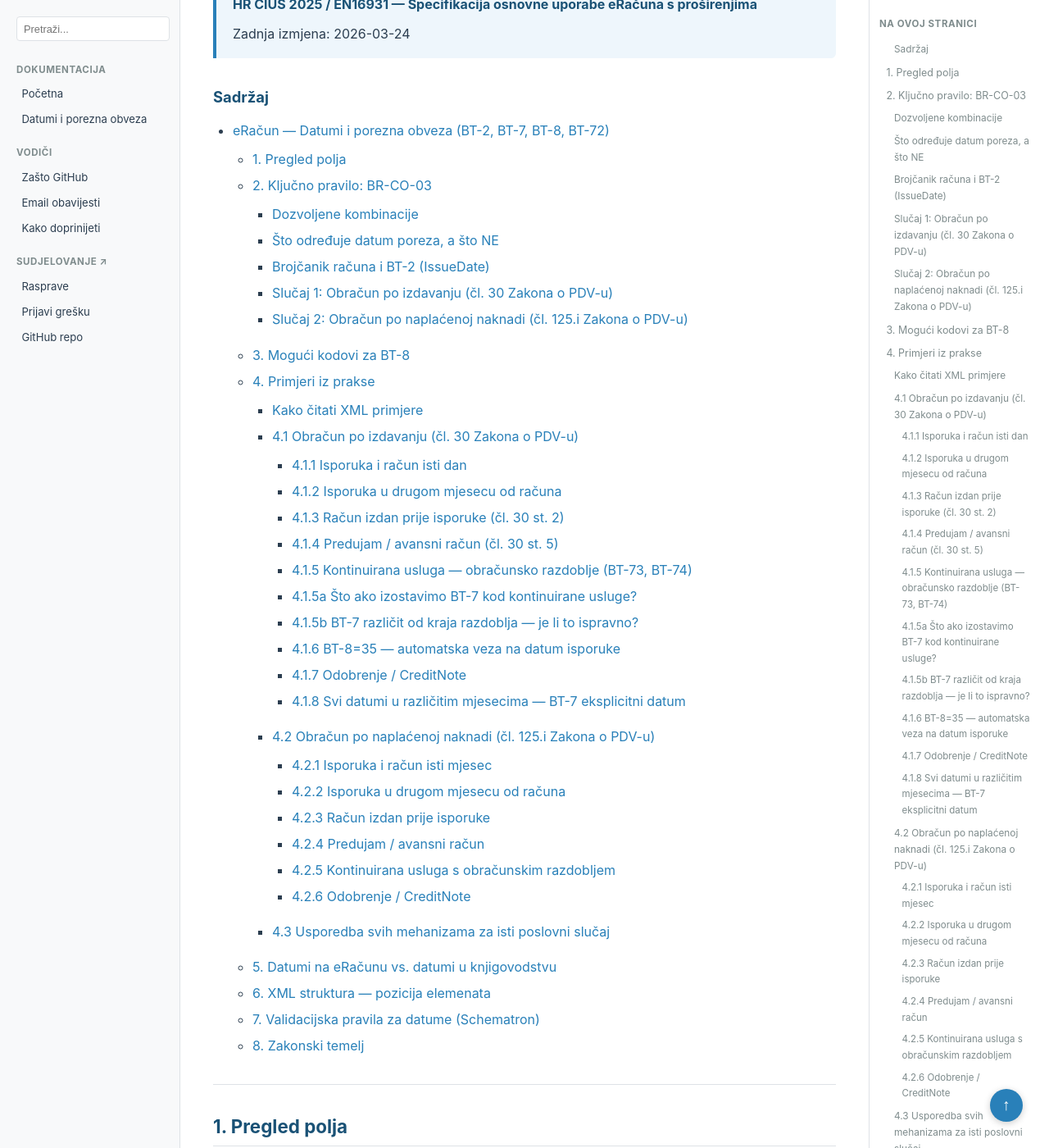
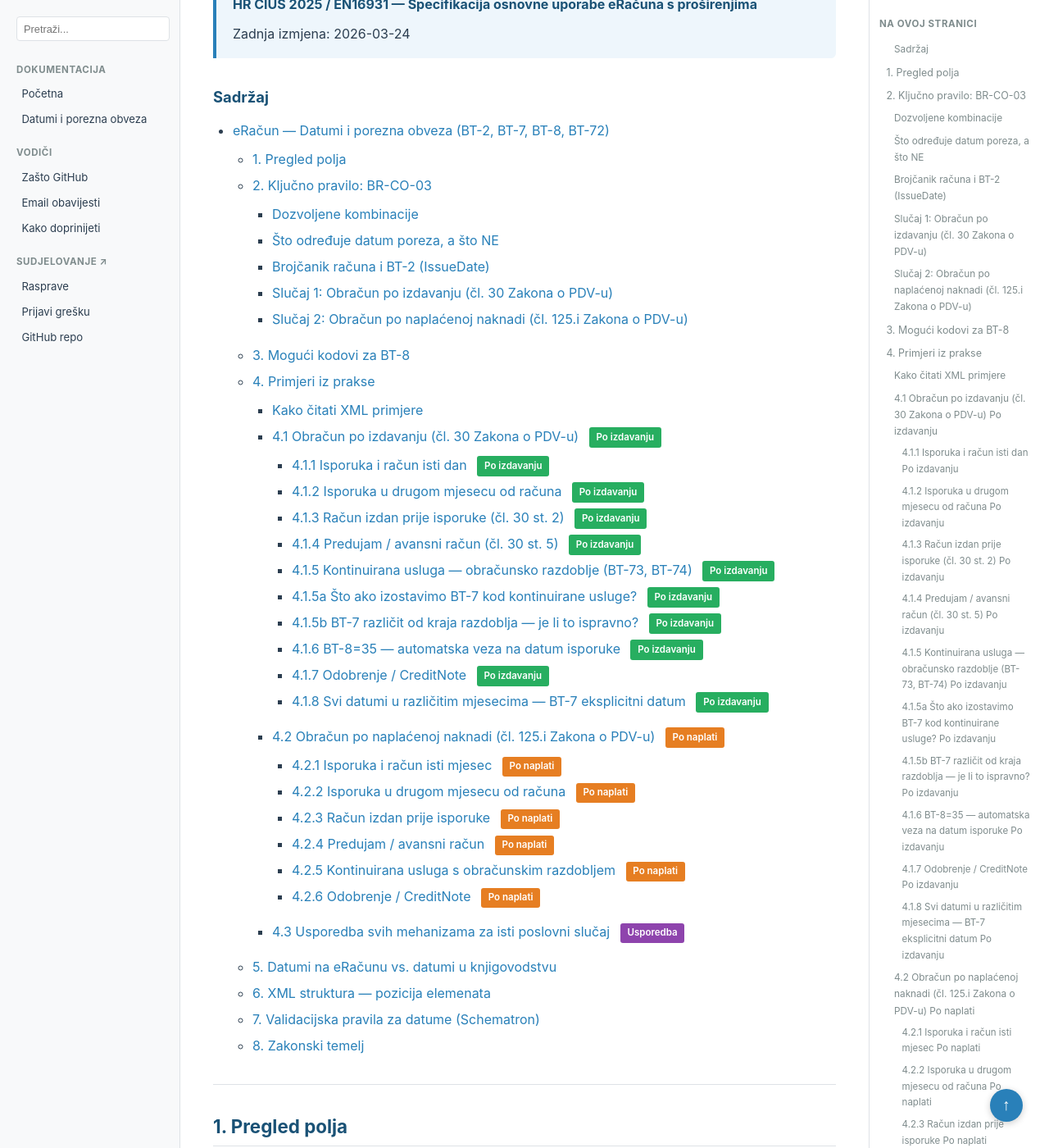
Before and after one commit to dageci/eracun-fiskalizacija-datumi, a Jekyll site: the page built from docs/eracun-datumi-poreza-workflow.md, in a window 1280 px wide and 1400 px high, scrolled down 419 px. Shown: the whole window at 82% size. Built offline with Jekyll 4.4.1, drawn with Linux system fonts in a browser that asks for light colours; some of the changed text lies outside the part shown.

Commit message:
dodani badgevi na sve primjere: Po izdavanju (zeleni), Po naplati (narancasti), Usporedba (ljubicasti)
Svaki primjer u sekciji 4 sada ima badge uz naslov koji
odmah signalizira za koji nacin obracuna je primjer.
4.1.x -> zeleni "Po izdavanju"
4.2.x -> narancasti "Po naplati"
4.3   -> ljubicasti "Usporedba"

```diff
--- a/docs/_layouts/default.html
+++ b/docs/_layouts/default.html
@@ -109,6 +109,11 @@
     .highlight .err { color: #f44747; }            /* errors - crveno */
     .highlight .nv { color: #d4d4d4; }             /* variables */
     .highlight .k { color: #569cd6; }              /* keywords */
+
+    /* Obracun type badges */
+    .badge-izdavanje { display: inline-block; background: #27ae60; color: white; font-size: 0.72rem; font-weight: 600; padding: 0.15rem 0.55rem; border-radius: 3px; vertical-align: middle; margin-left: 0.5rem; }
+    .badge-naplata { display: inline-block; background: #e67e22; color: white; font-size: 0.72rem; font-weight: 600; padding: 0.15rem 0.55rem; border-radius: 3px; vertical-align: middle; margin-left: 0.5rem; }
+    .badge-usporedba { display: inline-block; background: #8e44ad; color: white; font-size: 0.72rem; font-weight: 600; padding: 0.15rem 0.55rem; border-radius: 3px; vertical-align: middle; margin-left: 0.5rem; }
 
     /* Code block wrapper with badge */
     .code-wrapper { position: relative; }
--- a/docs/eracun-datumi-poreza-workflow.md
+++ b/docs/eracun-datumi-poreza-workflow.md
@@ -205,9 +205,9 @@ U primjerima ispod prikazujemo isječke XML koda eRačuna. Kod je **obojan** za
 
 ---
 
-### 4.1 Obračun po izdavanju (čl. 30 Zakona o PDV-u)
+### 4.1 Obračun po izdavanju (čl. 30 Zakona o PDV-u) <span class="badge-izdavanje">Po izdavanju</span>
 
-#### 4.1.1 Isporuka i račun isti dan
+#### 4.1.1 Isporuka i račun isti dan <span class="badge-izdavanje">Po izdavanju</span>
 
 | Podatak | BT polje | XML element | Vrijednost |
 |---------|----------|-------------|-----------|
@@ -226,7 +226,7 @@ U primjerima ispod prikazujemo isječke XML koda eRačuna. Kod je **obojan** za
 
 ---
 
-#### 4.1.2 Isporuka u drugom mjesecu od računa
+#### 4.1.2 Isporuka u drugom mjesecu od računa <span class="badge-izdavanje">Po izdavanju</span>
 
 | Podatak | BT polje | XML element | Vrijednost |
 |---------|----------|-------------|-----------|
@@ -252,7 +252,7 @@ U primjerima ispod prikazujemo isječke XML koda eRačuna. Kod je **obojan** za
 
 ---
 
-#### 4.1.3 Račun izdan prije isporuke (čl. 30 st. 2)
+#### 4.1.3 Račun izdan prije isporuke (čl. 30 st. 2) <span class="badge-izdavanje">Po izdavanju</span>
 
 > *"Ako je račun izdan prije nego su dobra isporučena ili usluge obavljene,*
 > *obveza obračuna PDV-a nastaje na dan izdavanja računa."*
@@ -287,7 +287,7 @@ U primjerima ispod prikazujemo isječke XML koda eRačuna. Kod je **obojan** za
 
 ---
 
-#### 4.1.4 Predujam / avansni račun (čl. 30 st. 5)
+#### 4.1.4 Predujam / avansni račun (čl. 30 st. 5) <span class="badge-izdavanje">Po izdavanju</span>
 
 > *"Za primljene predujmove obveza obračuna PDV-a na primljeni iznos*
 > *nastaje u trenutku primitka predujma."*
@@ -321,7 +321,7 @@ U primjerima ispod prikazujemo isječke XML koda eRačuna. Kod je **obojan** za
 
 ---
 
-#### 4.1.5 Kontinuirana usluga — obračunsko razdoblje (BT-73, BT-74)
+#### 4.1.5 Kontinuirana usluga — obračunsko razdoblje (BT-73, BT-74) <span class="badge-izdavanje">Po izdavanju</span>
 
 > IT podrška za razdoblje siječanj–ožujak 2026. Račun izdan u travnju.
 > Ovo je primjer iz čl. 30 st. 2 Zakona o PDV-u: *"Za kontinuirane isporuke dobara*
@@ -362,7 +362,7 @@ U primjerima ispod prikazujemo isječke XML koda eRačuna. Kod je **obojan** za
 > Datum poreza i dalje određuje BT-7 (ili BT-8). Ali za kontinuirane usluge, BT-7
 > se postavlja na datum koji proizlazi iz čl. 30 st. 2 — kraj razdoblja.
 
-#### 4.1.5a Što ako izostavimo BT-7 kod kontinuirane usluge?
+#### 4.1.5a Što ako izostavimo BT-7 kod kontinuirane usluge? <span class="badge-izdavanje">Po izdavanju</span>
 
 > Isti slučaj kao D.4 (IT podrška sij–ožu, račun u travnju), ali **bez BT-7**.
 
@@ -388,7 +388,7 @@ U primjerima ispod prikazujemo isječke XML koda eRačuna. Kod je **obojan** za
 > **Zaključak**: Za kontinuirane usluge BT-7 je **nužan** — bez njega PDV
 > ide u mjesec izdavanja računa umjesto u mjesec završetka usluge.
 
-#### 4.1.5b BT-7 različit od kraja razdoblja — je li to ispravno?
+#### 4.1.5b BT-7 različit od kraja razdoblja — je li to ispravno? <span class="badge-izdavanje">Po izdavanju</span>
 
 > Isti slučaj, ali BT-7 postavljen na veljaču umjesto na ožujak.
 
@@ -419,7 +419,7 @@ U primjerima ispod prikazujemo isječke XML koda eRačuna. Kod je **obojan** za
 > validaciju ne znači da je porezno ispravan. BT-7 kod kontinuiranih usluga **mora biti
 > jednak BT-74** (kraj obračunskog razdoblja) da bi bio usklađen s čl. 30 st. 2.
 
-#### 4.1.6 BT-8=35 — automatska veza na datum isporuke
+#### 4.1.6 BT-8=35 — automatska veza na datum isporuke <span class="badge-izdavanje">Po izdavanju</span>
 
 > Umjesto da eksplicitno upišemo datum u BT-7, kažemo sustavu:
 > "datum porezne obveze = datum isporuke (BT-72)".
@@ -445,7 +445,7 @@ U primjerima ispod prikazujemo isječke XML koda eRačuna. Kod je **obojan** za
 > Prednost BT-8=35: garantira konzistentnost — nema rizika da BT-7 i BT-72 budu različiti.
 > Nedostatak: ne možemo odvojiti datum poreza od datuma isporuke (vidi D.4).
 
-#### 4.1.7 Odobrenje / CreditNote
+#### 4.1.7 Odobrenje / CreditNote <span class="badge-izdavanje">Po izdavanju</span>
 
 > Odobrenje (knjižno odobrenje) umanjuje iznos prethodno izdanog računa.
 > U UBL CreditNote shemi **BT-7 (`cbc:TaxPointDate`) ne postoji**.
@@ -486,7 +486,7 @@ U primjerima ispod prikazujemo isječke XML koda eRačuna. Kod je **obojan** za
 ---
 
 
-#### 4.1.8 Svi datumi u različitim mjesecima — BT-7 eksplicitni datum
+#### 4.1.8 Svi datumi u različitim mjesecima — BT-7 eksplicitni datum <span class="badge-izdavanje">Po izdavanju</span>
 
 > Isporuka je bila u siječnju → porezna obveza nastala u siječnju.
 > BT-7 eksplicitno upisuje datum isporuke kao datum porezne obveze.
@@ -506,9 +506,9 @@ U primjerima ispod prikazujemo isječke XML koda eRačuna. Kod je **obojan** za
 > PDV ide u **siječanj**. BT-7 i BT-72 imaju isti datum jer je
 > porezna obveza vezana za isporuku (čl. 30 st. 1).
 
-### 4.2 Obračun po naplaćenoj naknadi (čl. 125.i Zakona o PDV-u)
+### 4.2 Obračun po naplaćenoj naknadi (čl. 125.i Zakona o PDV-u) <span class="badge-naplata">Po naplati</span>
 
-#### 4.2.1 Isporuka i račun isti mjesec
+#### 4.2.1 Isporuka i račun isti mjesec <span class="badge-naplata">Po naplati</span>
 
 | Podatak | BT polje | XML element | Vrijednost |
 |---------|----------|-------------|-----------|
@@ -551,7 +551,7 @@ U primjerima ispod prikazujemo isječke XML koda eRačuna. Kod je **obojan** za
 
 ---
 
-#### 4.2.2 Isporuka u drugom mjesecu od računa
+#### 4.2.2 Isporuka u drugom mjesecu od računa <span class="badge-naplata">Po naplati</span>
 
 > Isti podaci, ali obveznik koristi obračun po naplaćenoj naknadi.
 > Ni isporuka ni izdavanje ne određuju datum poreza — samo plaćanje.
@@ -589,7 +589,7 @@ U primjerima ispod prikazujemo isječke XML koda eRačuna. Kod je **obojan** za
 > BT-2 (ožujak) je samo administrativni datum izdavanja.
 > Ni jedan ni drugi ne utječe na poreznu obvezu.
 
-#### 4.2.3 Račun izdan prije isporuke
+#### 4.2.3 Račun izdan prije isporuke <span class="badge-naplata">Po naplati</span>
 
 > Račun izdan 05.03., isporuka planirana 20.03., kupac plaća 10.04.
 > Kod obračuna po naplati, niti datum računa niti datum isporuke ne igraju ulogu — PDV nastaje isključivo plaćanjem.
@@ -632,7 +632,7 @@ U primjerima ispod prikazujemo isječke XML koda eRačuna. Kod je **obojan** za
 > Za razliku od obračuna po izdavanju (4.1.3) gdje bi PDV išao u ožujak po datumu računa,
 > ovdje čak i datum računa ne igra ulogu.
 
-#### 4.2.4 Predujam / avansni račun
+#### 4.2.4 Predujam / avansni račun <span class="badge-naplata">Po naplati</span>
 
 > Kupac plaća unaprijed 05.02., račun za predujam izdan 10.02., isporuke još nema.
 > Kod obračuna po naplati, predujam je poseban slučaj: kupac je **već platio** — dakle PDV obveza nastaje **odmah** pri primitku predujma, jednako kao kod obračuna po izdavanju (čl. 30 st. 5).
@@ -673,7 +673,7 @@ U primjerima ispod prikazujemo isječke XML koda eRačuna. Kod je **obojan** za
 >
 > **Zaključak**: Predujam kod obračuna po naplati koristi BT-7 (jer je datum plaćanja poznat), ali HR-BT-15 ostaje obavezan jer je to svojstvo obveznika, ne pojedinačnog računa.
 
-#### 4.2.5 Kontinuirana usluga s obračunskim razdobljem
+#### 4.2.5 Kontinuirana usluga s obračunskim razdobljem <span class="badge-naplata">Po naplati</span>
 
 > IT podrška za razdoblje siječanj–ožujak, račun u travnju, kupac plaća u lipnju.
 > Obveznik koristi obračun po naplaćenoj naknadi (čl. 125.i).
@@ -712,7 +712,7 @@ U primjerima ispod prikazujemo isječke XML koda eRačuna. Kod je **obojan** za
 > koegzistirati unutar istog `cac:InvoicePeriod` elementa — nisu međusobno isključivi.
 > Međusobno isključivi su samo BT-7 i BT-8 (pravilo BR-CO-03).
 
-#### 4.2.6 Odobrenje / CreditNote
+#### 4.2.6 Odobrenje / CreditNote <span class="badge-naplata">Po naplati</span>
 
 > Odobrenje za obveznika koji koristi obračun po naplaćenoj naknadi.
 > Odobrenje umanjuje iznos prethodno izdanog računa 147/1/1 od 15.03.2026.
@@ -761,7 +761,7 @@ U primjerima ispod prikazujemo isječke XML koda eRačuna. Kod je **obojan** za
 > ovdje ga **moramo uključiti** jer posrednik iz njega generira fiskalizacijsku poruku
 > s oznakom obračuna po naplaćenoj naknadi.
 
-### 4.3 Usporedba svih mehanizama za isti poslovni slučaj
+### 4.3 Usporedba svih mehanizama za isti poslovni slučaj <span class="badge-usporedba">Usporedba</span>
 
 > Pregled: roba isporučena 25.01., račun izdan 10.03., kupac plaća 15.04.
 
```
Also changed, not shown: eracun-datumi-poreza-workflow.md (+19 -19 lines).
